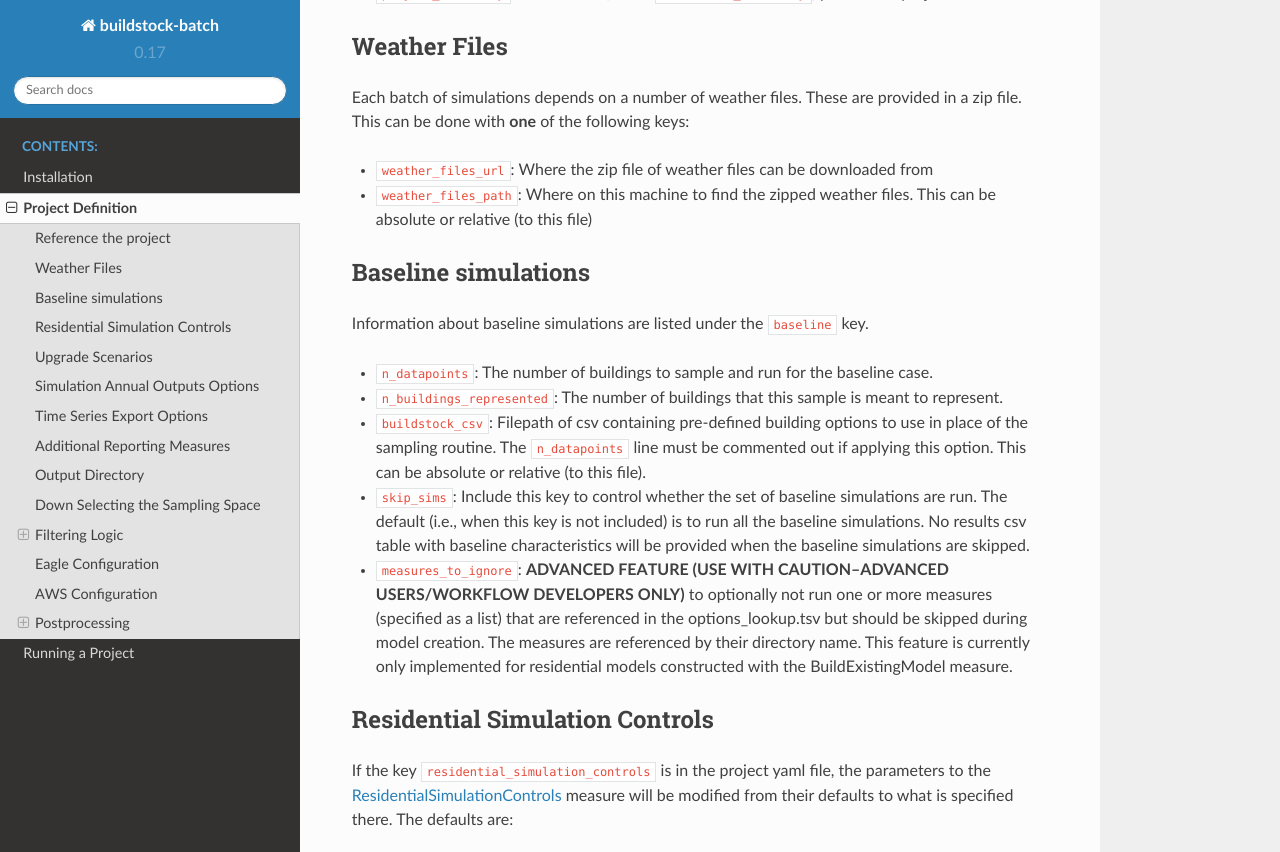
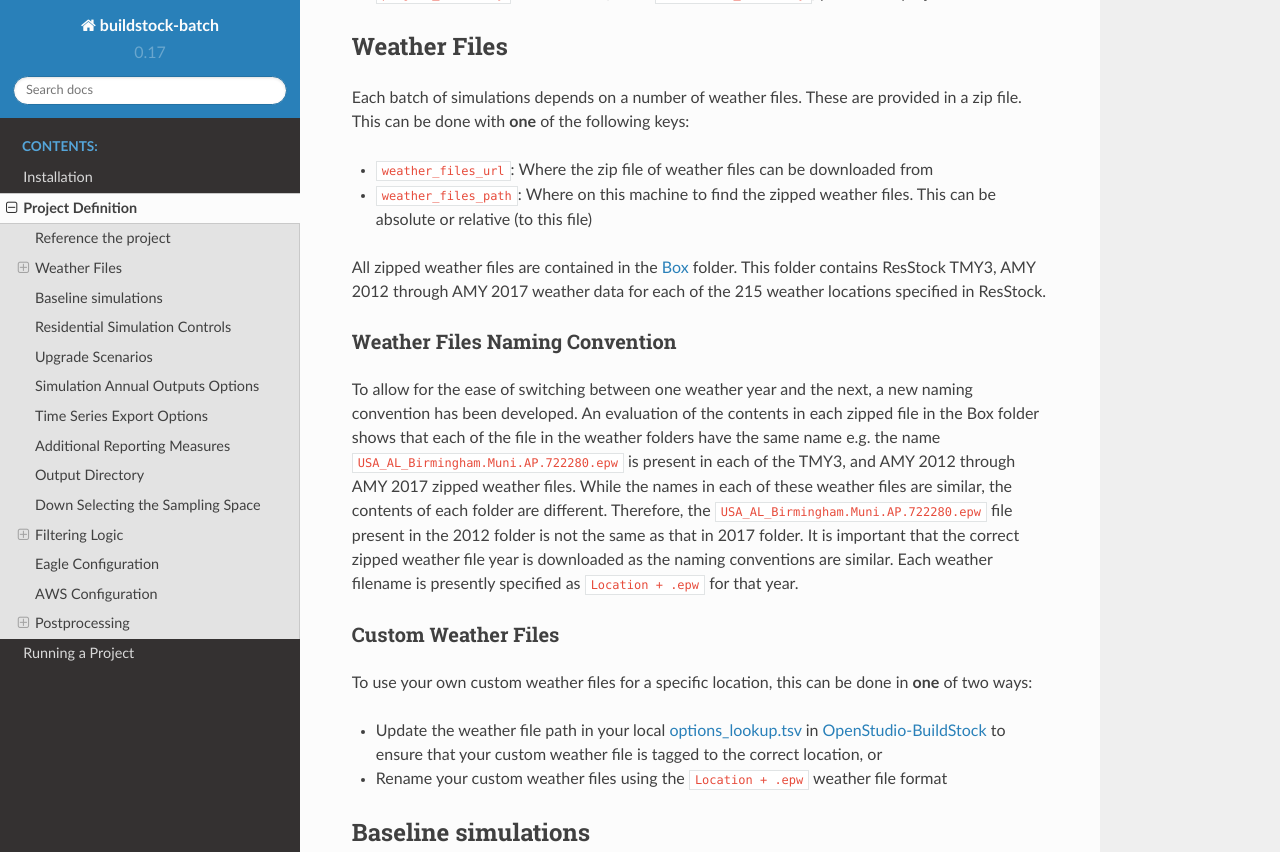
Before and after one commit to NREL/buildstockbatch, a Sphinx documentation site: the page built from docs/project_defn.rst, in a window 1280 px wide and 900 px high, scrolled down 1575 px, cut to the strip 0-852 px from the top of the window. Built offline with Sphinx 7.4.7 and the Read the Docs theme 2.0.0, drawn with Linux system fonts in a browser that asks for light colours.

Commit message:
update weather file docs to include links and other pertinent information

```diff
--- a/docs/project_defn.rst
+++ b/docs/project_defn.rst
@@ -35,6 +35,25 @@ following keys:
    downloaded from
 -  ``weather_files_path``: Where on this machine to find the zipped
    weather files. This can be absolute or relative (to this file)
+
+All zipped weather files are contained in the `Box <https://nrel.app.box.com/folder/108861105291>`_ folder. This folder contains ResStock TMY3, AMY 2012 through AMY 2017 weather data for each of
+the 215 weather locations specified in ResStock.
+
+Weather Files Naming Convention
+...............................
+
+To allow for the ease of switching between one weather year and the next, a new naming convention has been developed. An evaluation of the contents in each zipped file in the Box folder shows that each of the file in the weather folders have the same name e.g. the name ``USA_AL_Birmingham.Muni.AP.722280.epw`` is present in each of the TMY3, and AMY 2012 through AMY 2017 zipped weather files. While the names in each of these weather files are similar, the contents of each folder are different. Therefore, the ``USA_AL_Birmingham.Muni.AP.722280.epw`` file present in the 2012 folder is not the same as that in 2017 folder. It is important that the correct zipped weather file year is downloaded as the naming conventions are similar. Each weather filename is presently specified as ``Location + .epw`` for that year.
+
+
+
+Custom Weather Files
+....................
+
+To use your own custom weather files for a specific location, this can be done in **one** of two ways:
+
+- Update the weather file path in your local `options_lookup.tsv <https://github.com/NREL/OpenStudio-BuildStock/blob/master/resources/options_lookup.tsv>`_ in `OpenStudio-BuildStock`_ to ensure that your custom weather file is tagged to the correct location, or
+- Rename your custom weather files using the ``Location + .epw`` weather file format
+
 
 Baseline simulations
 ~~~~~~~~~~~~~~~~~~~~
```
